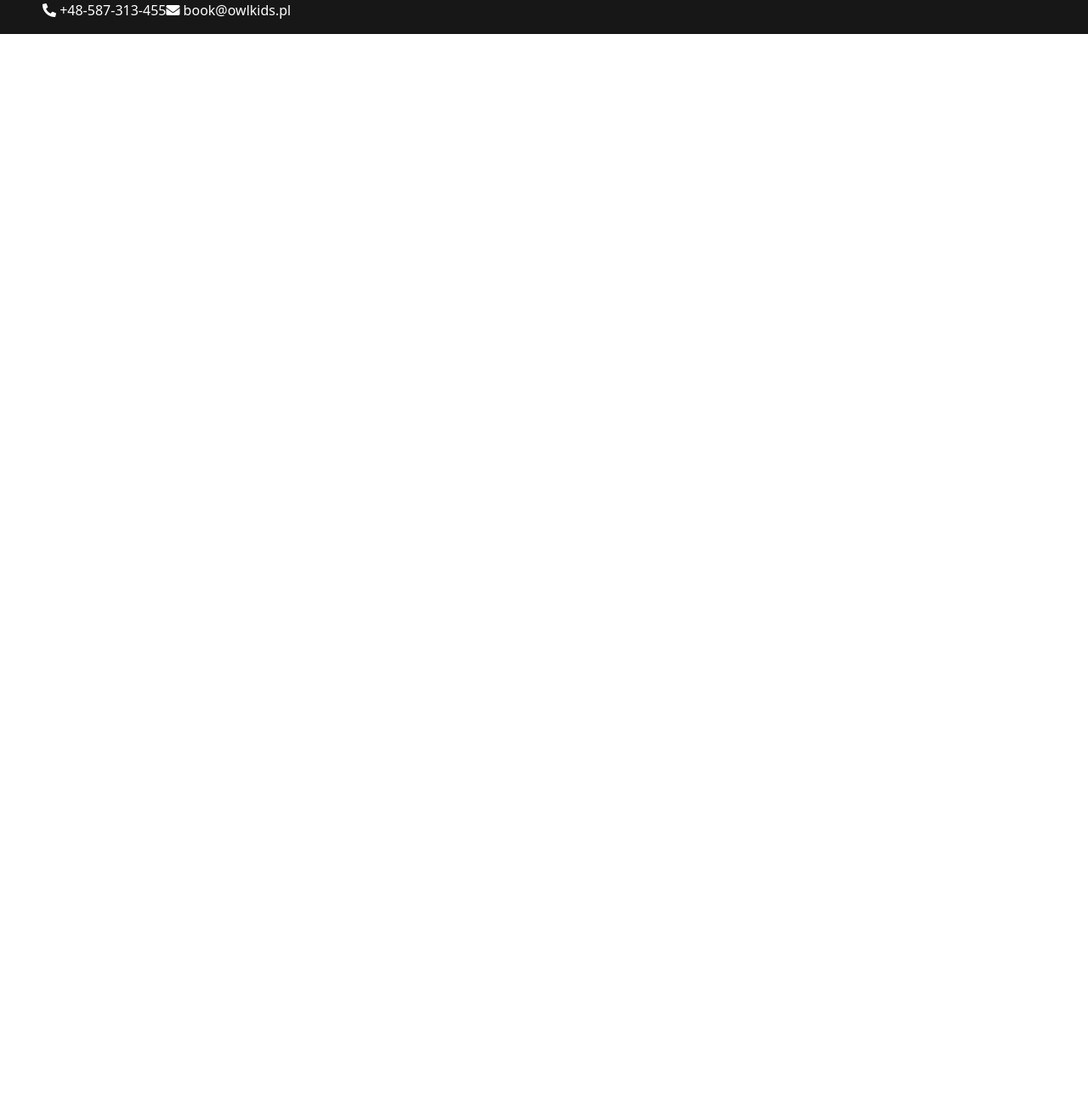
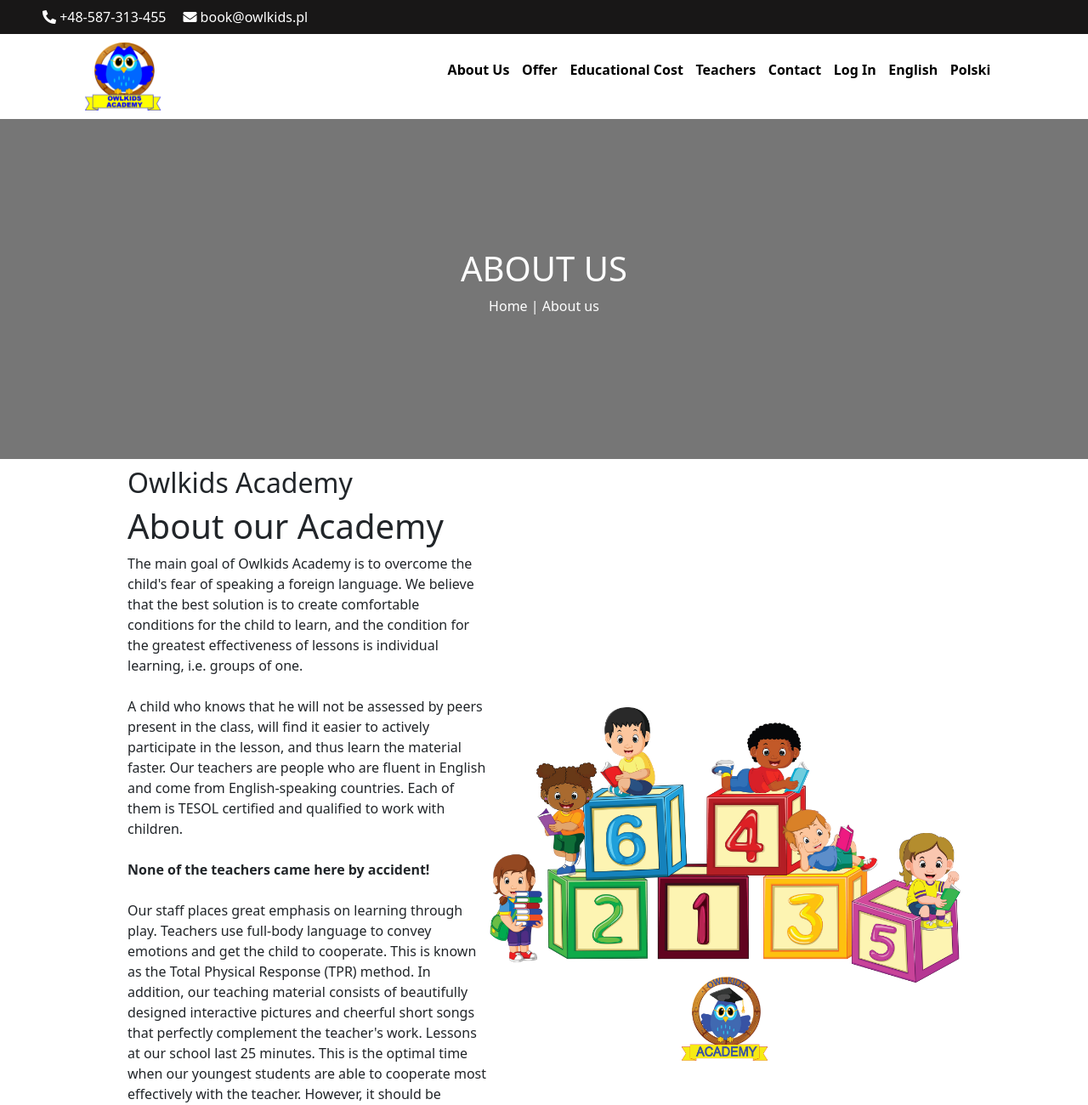
Before and after one commit to khuzema17/LandingPage, a plain HTML site: page index.html in a window 1280 px wide. Shown: the top 1300 px of the page at 85% size. Before the commit the page ends 800 px from the top, so only its background shows below. Drawn offline with nearby package versions, Linux system fonts and the light colour scheme.

Commit message:
till about us section
till about us section

```diff
--- a/index.html
+++ b/index.html
@@ -15,9 +15,91 @@
 </head>
 
 <body>
-    <div class="top">
-        <span><i class="fas fa-phone-alt"></i> +48-587-313-455</span>
-        <span><i class="fas fa-envelope"></i> book@owlkids.pl</span>
+    <div>
+        <!-- top start -->
+        <div class="top">
+            <span id="phone"><i class="fas fa-phone-alt"></i> +48-587-313-455</span>
+            <span><i class="fas fa-envelope"></i> book@owlkids.pl</span>
+        </div>
+        <!-- top end -->
+
+        <!-- navbar start -->
+
+        <div class="mynavbar">
+            <img src="./images/logo.png" alt="owlsLogo">
+            <ul>
+                <li><a href="#"> About Us </a></li>
+                <li><a href="#"> Offer </a></li>
+                <li><a href="#"> Educational Cost </a></li>
+                <li><a href="#"> Teachers </a></li>
+                <li><a href="#"> Contact </a></li>
+                <li><a href="#"> Log In </a></li>
+                <li><a href="#"> English </a></li>
+                <li><a href="#"> Polski </a></li>
+            </ul>
+        </div>
+
+        <!-- navbar end -->
+        <!-- About us part start-->
+        <div class="aboutus">
+            <h1>ABOUT US</h1>
+            <p>
+                <a href="#">Home</a> | <a href="#">About us</a>
+            </p>
+        </div>
+        <!-- About us part end-->
+
+        <!-- /* About us Description start */ -->
+        <div class="aboutus2">
+            <div class="text">
+                <h2>Owlkids Academy</h2>
+                <h1>About our Academy</h1>
+                <p>The main goal of Owlkids Academy is to overcome the child's fear of speaking a foreign language. We
+                    believe that the best solution is to create comfortable conditions for the child to learn, and the
+                    condition for the greatest effectiveness of lessons is individual learning, i.e. groups of one.
+                    <br>
+                    <br>
+                    A child who knows that he will not be assessed by peers present in the class, will find it easier to
+                    actively participate in the lesson, and thus learn the material faster. Our teachers are people who
+                    are
+                    fluent in English and come from English-speaking countries. Each of them is TESOL certified and
+                    qualified to work with children.
+                    <br><br>
+                    <b>None of the teachers came here by accident!</b>
+                    <br><br>
+                    Our staff places great emphasis on learning through play. Teachers use full-body language to convey
+                    emotions and get the child to cooperate. This is known as the Total Physical Response (TPR) method.
+                    In
+                    addition, our teaching material consists of beautifully designed interactive pictures and cheerful
+                    short
+                    songs that perfectly complement the teacher's work. Lessons at our school last 25 minutes. This is
+                    the
+                    optimal time when our youngest students are able to cooperate most effectively with the teacher.
+                    However, it should be remembered that in order for learning a foreign language to be effective,
+                    lessons
+                    should be held at least twice a week. It is very necessary to consolidate already acquired
+                    vocabulary
+                    and to maintain continuity of speech.
+                    <br><br>
+                    In addition, we believe that children should repeat material at home with their parents using audio
+                    and
+                    printable teaching materials available in our library.
+                </p>
+            </div>
+            <div class="image">
+                <img src="./images/toys.png" alt="toys" height="416" width="555">
+            </div>
+        </div>
+
+
+
+
+
+
+
+
+        <!-- /* About us Description end */ -->
+
     </div>
 </body>
 
--- a/style.css
+++ b/style.css
@@ -2,6 +2,8 @@
     margin: 0;
     padding: 0;
 }
+
+/* top start */
 
 .top{
     background-color: #181717;
@@ -9,5 +11,94 @@
     height: 40px;
     padding-left: 50px;
     display: flex;
-    align-items: centers;
+    align-items: center;
+    flex-wrap: wrap;
 }
+
+.top #phone{
+    padding-right: 20px;
+}
+
+/* top end */
+
+/* navbar start */
+.mynavbar{
+    display: flex;
+    background-color: white;
+    height: 100px;
+    /* width: 100%; */
+    justify-content: space-between;
+    align-items: center;
+    flex-wrap: wrap;
+    /* position: fixed; */
+}
+
+.mynavbar img {
+    height: 80%;
+    width: 7%;
+    margin-left: 100px;
+}
+
+.mynavbar ul{
+    margin-right: 100px;
+    display: flex;
+    list-style: none;
+    align-items: center;
+    justify-content: space-evenly;
+    width: 700px;
+    flex-wrap: wrap;
+}
+
+.mynavbar a{
+    color: black;
+    font-weight: bold;
+    text-decoration-line: none;
+}
+
+.mynavbar a:hover{
+    color: royalblue;
+    text-decoration-line: underline;
+}
+/* navbar end */
+
+
+/* About us section start */
+
+.aboutus{
+    background-color: #767676;
+    color: white;
+    height: 400px;
+    display: flex;
+    align-items: center;
+    flex-direction: column;
+    flex-wrap: wrap;
+    justify-content: center;
+}
+
+.aboutus a{
+    color: white;
+    text-decoration-line: none;
+}
+
+/* About us section end */
+
+
+/* About us Description start */
+
+.aboutus2{
+    display: flex;
+    height: 1000px;
+    margin: 0px 150px;
+    align-items: center;
+}
+
+
+
+
+
+
+
+
+
+
+/* About us Description end */
```
Also changed, not shown: images/logo.png (added), images/toys.png (added).
